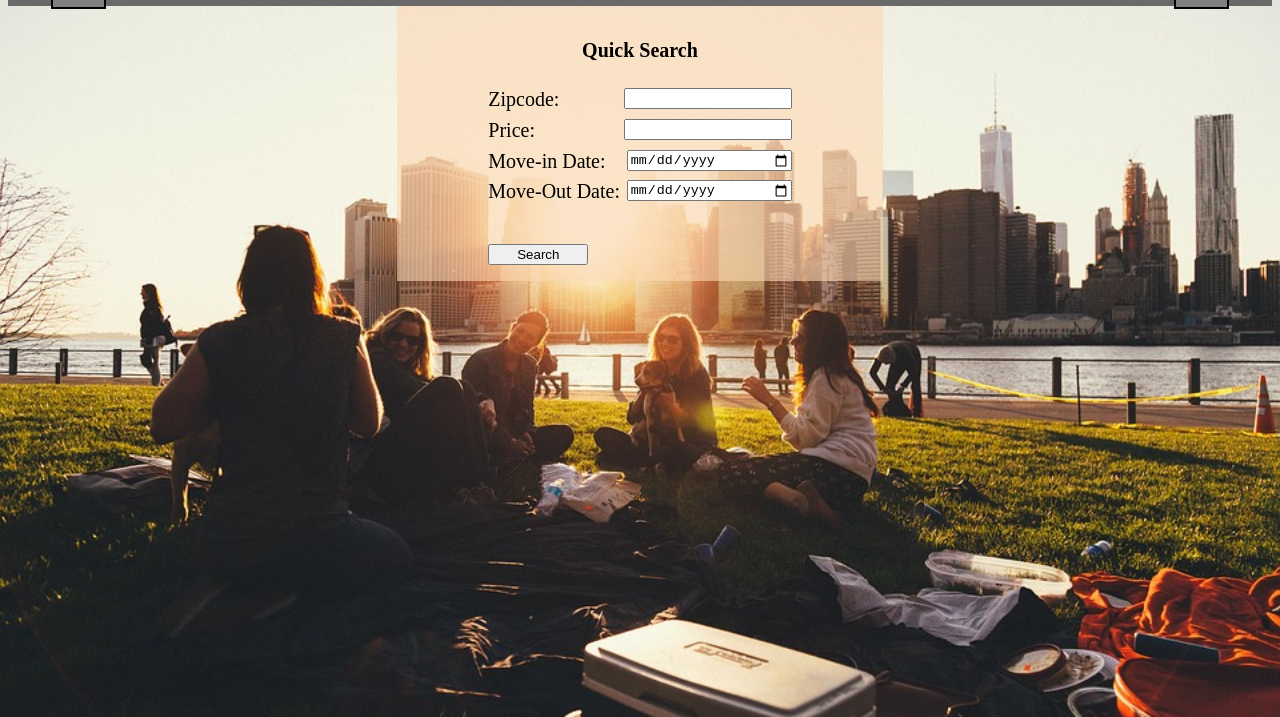
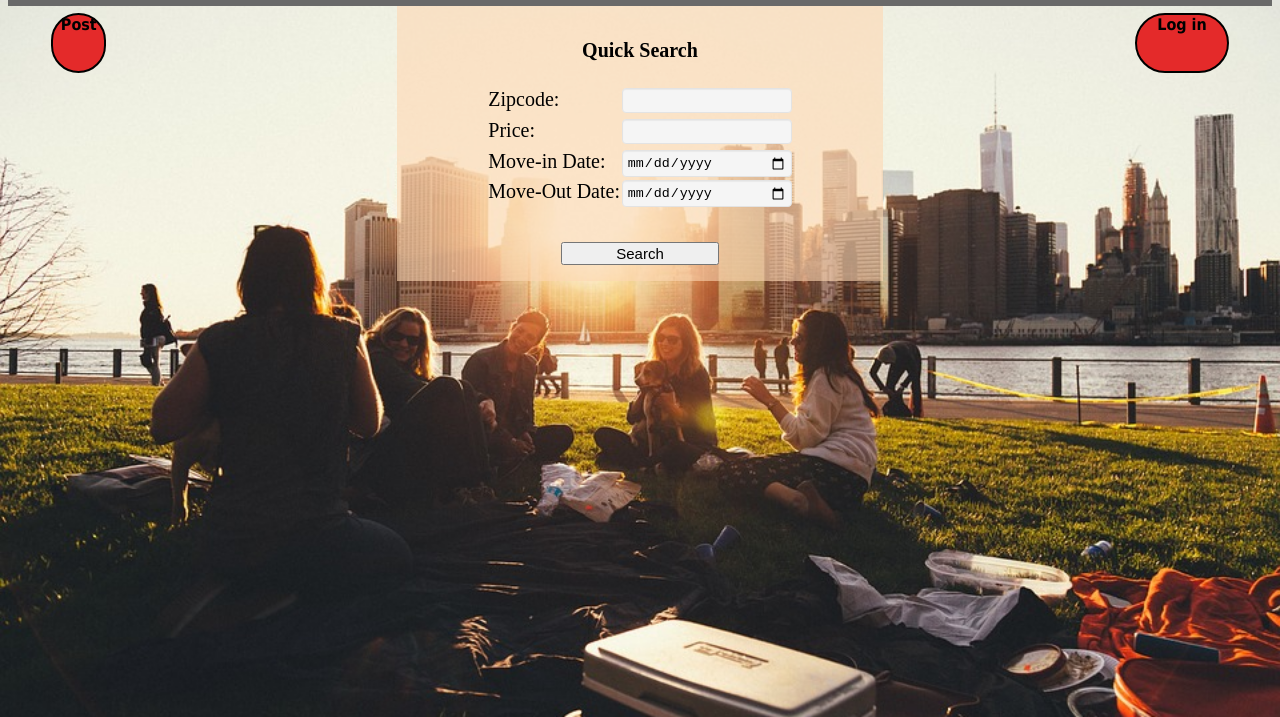
Before and after one commit to mnsupreme/bigred, a website: page client/index.html in a window 1280 px wide. Shown: the part 83-800 px from the top of the page. Drawn offline with nearby package versions, Linux system fonts and the light colour scheme; some packages are replaced by stand-ins of ours; a script that the page names is missing.

Commit message:
edited home css

```diff
--- a/client/partials/home.html
+++ b/client/partials/home.html
@@ -9,6 +9,15 @@
       -o-background-size: cover;
       background-size: cover;
       font-family: Circular,"Helvetica Neue",Helvetica,Arial,sans-serif;
+    }
+
+    input {
+    padding:4px;
+    background-color: #f5f5f5;
+    border: 1px solid #e3e3e3;
+    border-radius: 4px;
+    -webkit-box-shadow: inset 0 1px 1px rgba(0,0,0,.05);
+    box-shadow: inset 0 1px 1px rgba(0,0,0,.05);
     }
 .big {
     display: -webkit-flex;
@@ -69,12 +78,13 @@ footer {
 .try {
     text-decoration: none;
     position: absolute;
-    top: 4%;
+    top: 12%;
     right: 4%;
-    width: 4%;
+    width: 7%;
     height: 7%;
     border: 2px solid black;
-    background-color:grey;
+    border-radius: 4em;
+    background-color:#e42a2a;
     color:black;
     font-weight: bold;
 }
@@ -82,12 +92,13 @@ footer {
 .try2 {
     text-decoration: none;
     position: absolute;
-    top: 4%;
+    top: 12%;
     left: 4%;
     width: 4%;
     height: 7%;
+    border-radius: 4em;
     border: 2px solid black;
-    background-color:grey;
+    background-color:#e42a2a;
     color:black;
     font-weight: bold;
 }
@@ -108,9 +119,11 @@ padding-left:5em;
 }
 
 .submitButton{
-  top: 4%;
-  right: 4%;
-  width:100px;
+    top: 4%;
+    font-size: 15px;
+    right: -24%;
+    width: 52%;
+    position: relative;
 }
 
 @media all and (min-width: 768px) {
```
